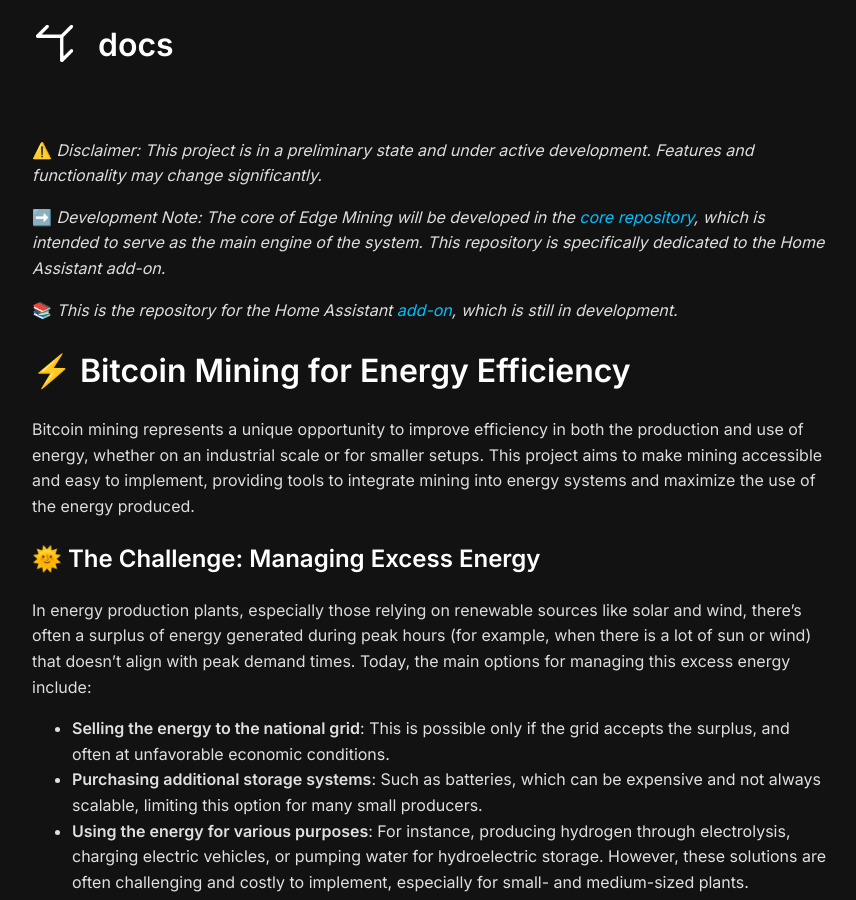
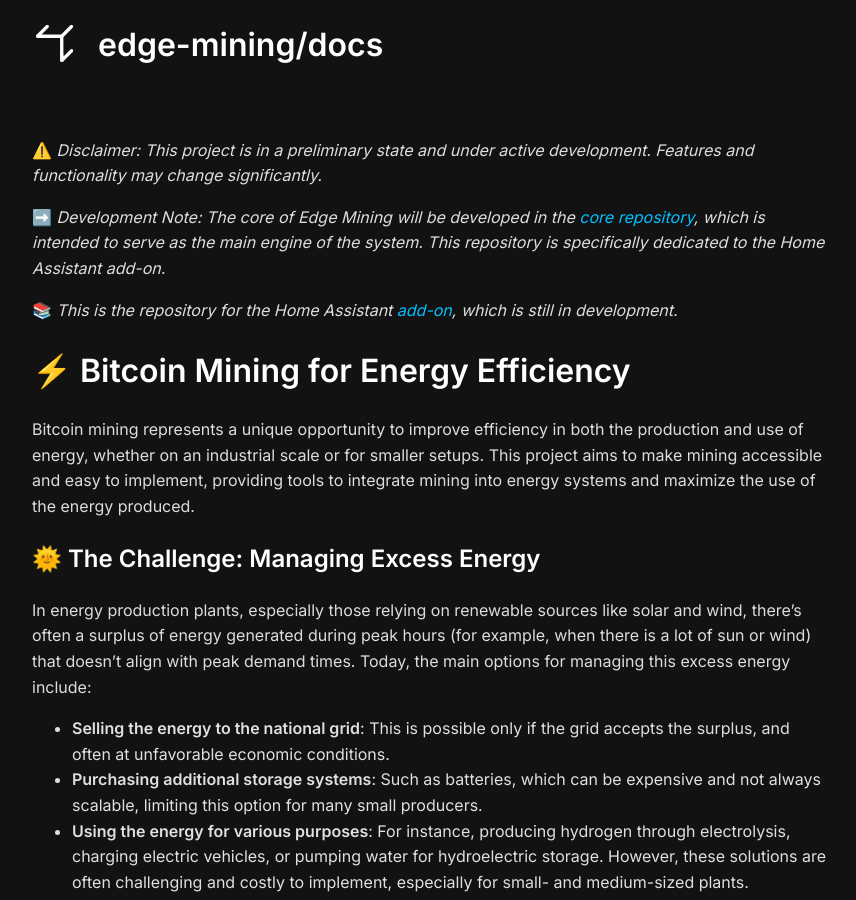
Before and after one commit to riccardoaran/docs, a Jekyll site: the page built from README.md, in a window 1280 px wide and 900 px high. Shown: the whole window, without its empty margins (208-1064 px from the left). Built offline with Jekyll 4.4.1, drawn with Linux system fonts in a browser that asks for light colours; our own code applies the rules of GitHub Pages for plain Markdown files.

Commit message:
Update _config.yml

```diff
--- a/_config.yml
+++ b/_config.yml
@@ -1,3 +1,3 @@
-title: docs
+title: edge-mining/docs
 theme: minima
 markdown: kramdown
```
